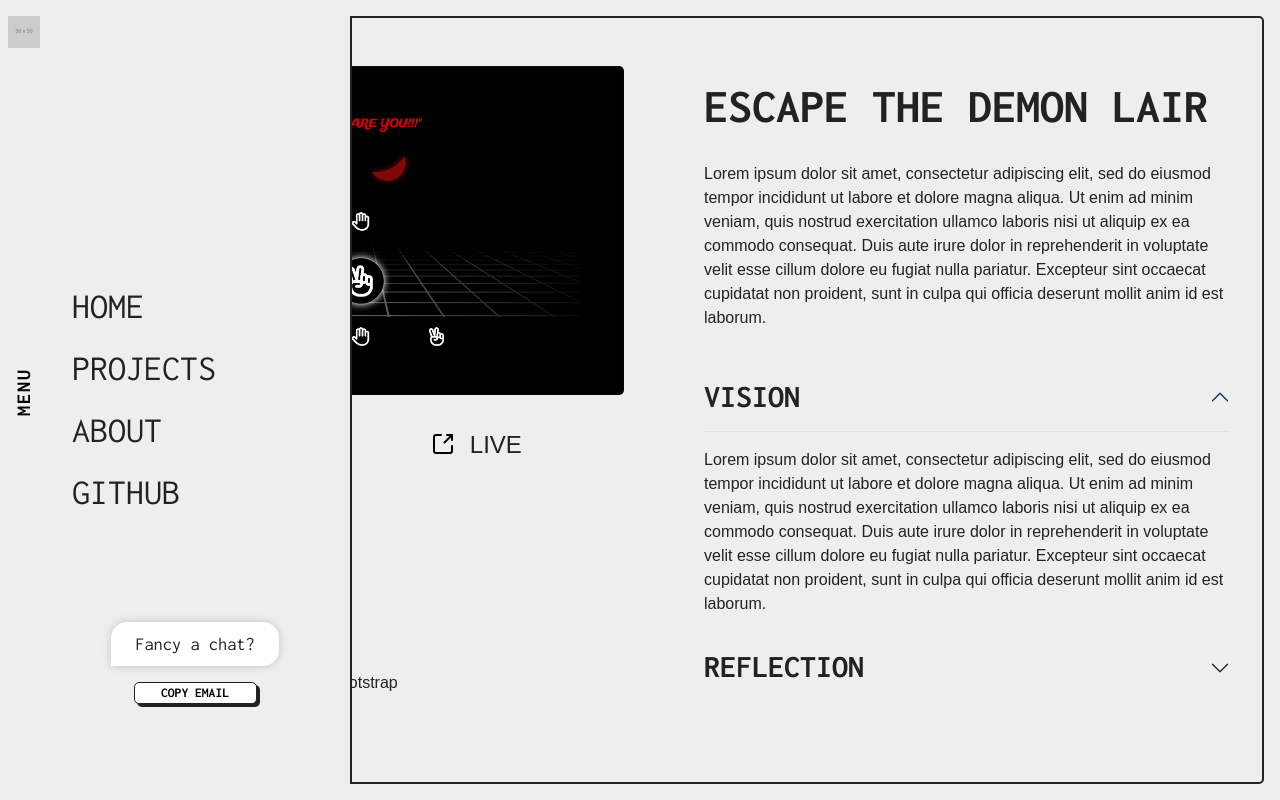
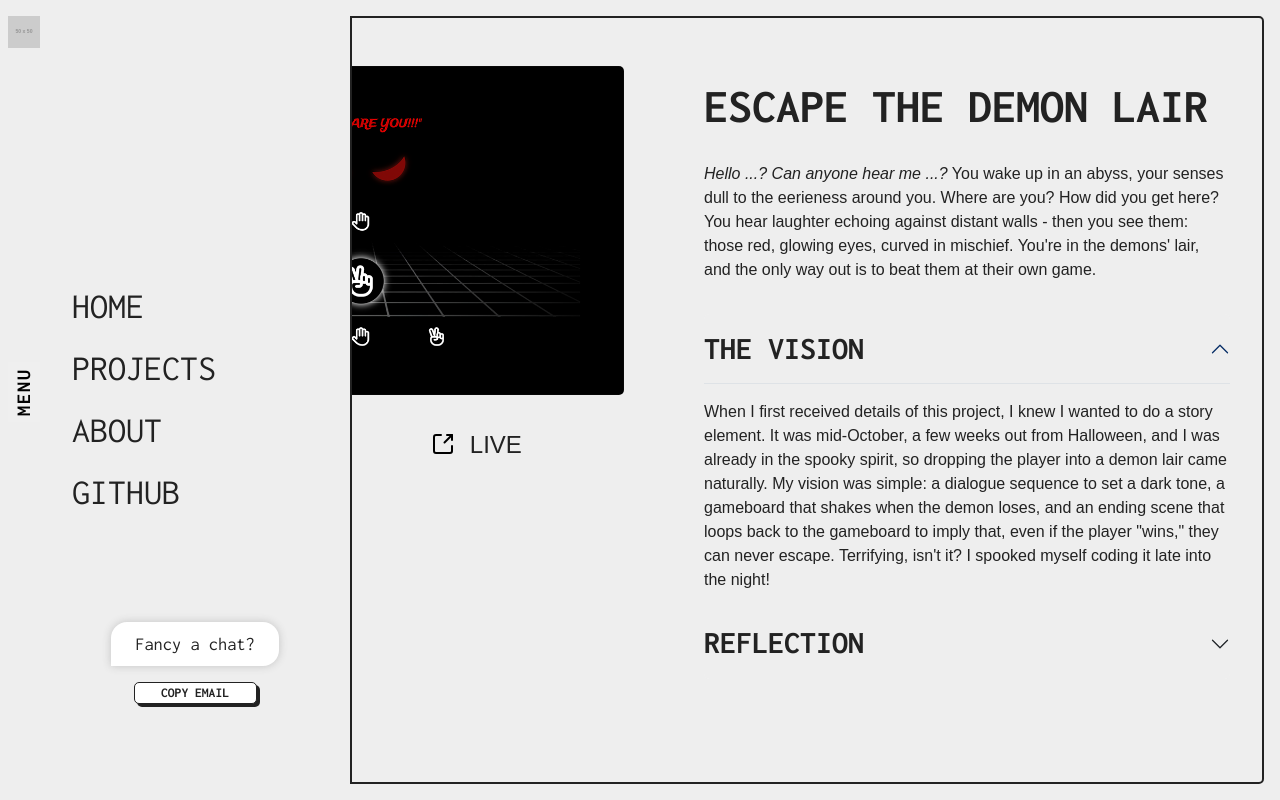
Before and after one commit to atanhq/portfolio-v2, a React (Vite) app: page /escape-the-lair in a window 1280 px wide. Built offline with nearby package versions, Linux system fonts and the light colour scheme; a web font is replaced by a local one.

Commit message:
link hovers and escape content

```diff
--- a/src/components/Notification.jsx
+++ b/src/components/Notification.jsx
@@ -22,7 +22,7 @@ const Notification = () => {
               <Toast.Body>Hey there! Thanks for stopping by. Fancy a chat? :)
                 <div className="notification">
                   <CopyEmail />
-                  <button className="cta"><HashLink smooth to="/#projects">View Projects</HashLink></button>
+                  <HashLink smooth to="/#projects" className="cta">View Projects</HashLink>
                 </div>
               </Toast.Body>
             </Toast>
--- a/src/pages/PageAbout.jsx
+++ b/src/pages/PageAbout.jsx
@@ -77,7 +77,7 @@ return (
 								</Accordion.Item>
 
 								<Accordion.Item eventKey="2">
-									<Accordion.Header>Any recs for foodie spots?</Accordion.Header>
+									<Accordion.Header>Recs for foodie spots?</Accordion.Header>
 									<Accordion.Body>
 										<p><strong>Canffle</strong> if you love a good brunch. <strong>East is East</strong> for an amazing dining experience. <strong>La Taqueria</strong> for their nachos. <strong>Paragon</strong> is known for their matcha, but don't sleep on their mango hojicha. And <strong>Just Pizza</strong> - give their adventurous ones a try!</p>
 									</Accordion.Body>
--- a/src/pages/PageHome.jsx
+++ b/src/pages/PageHome.jsx
@@ -30,8 +30,8 @@ function PageHome(){
 				<section className="home-landing">
 					<div className="home-tagline">
 						<span>Nana</span>
+						<span>Designer</span>
 						<span>Developer</span>
-						<span>Designer</span>
 					</div>
 					<img src={portrait} alt="portrait" className="home-portrait" />
 				</section>
--- a/src/pages/ProjectEscape.jsx
+++ b/src/pages/ProjectEscape.jsx
@@ -34,23 +34,23 @@ function ProjectEscape(){
 
 						<div className="single-links">
 							<div className="view-link">
-								<a href="/"><img src={github} alt="view github" /> <span>Github</span></a>
+								<a href="https://github.com/atanhq/js-game"><img src={github} alt="view github" /> <span>Github</span></a>
 							</div>
 
 							<div className="view-link">
-								<a href="/"><img src={link} alt="view live" /> <span>Live</span></a>
+								<a href="https://nanatan.com/escape/"><img src={link} alt="view live" /> <span>Live</span></a>
 							</div>
 						</div>
 
 						<div className="single-details">
 							<p className="single-details-label">Role</p>
-							<p>Designer & Developer</p>
+							<p>Developer</p>
 
 							<p className="single-details-label">Tools Used</p>
-							<p>React, Bootstrap, Photoshop, XD</p>
+							<p>Javascript, Illustrator</p>
 
 							<p className="single-details-label">Skills Gained</p>
-							<p>API integration, React Redux, Bootstrap</p>
+							<p>Javascript, CSS animations</p>
 						</div>
 					</div>
 
@@ -58,34 +58,26 @@ function ProjectEscape(){
 						<h1>Escape the Demon Lair</h1>
 
 						<div className="single-blurb">
-							<p>Lorem ipsum dolor sit amet, consectetur adipiscing elit, sed do eiusmod tempor incididunt ut labore et dolore magna aliqua. Ut enim ad minim veniam, quis nostrud exercitation ullamco laboris nisi ut aliquip ex ea commodo consequat. Duis aute irure dolor in reprehenderit in voluptate velit esse cillum dolore eu fugiat nulla pariatur. Excepteur sint occaecat cupidatat non proident, sunt in culpa qui officia deserunt mollit anim id est laborum.</p>
+							<p>
+								<em>Hello ...? Can anyone hear me ...?</em> You wake up in an abyss, your senses dull to the eerieness around you. Where are you? How did you get here? You hear laughter echoing against distant walls - then you see them: those red, glowing eyes, curved in mischief. You're in the demons' lair, and the only way out is to beat them at their own game.
+							</p>
 						</div>
 
 						<div className="single-accordion">
 							<Accordion defaultActiveKey="0">
 								<Accordion.Item eventKey="0">
-									<Accordion.Header><h2>Vision</h2></Accordion.Header>
+									<Accordion.Header><h2>The Vision</h2></Accordion.Header>
 										<Accordion.Body>
-											Lorem ipsum dolor sit amet, consectetur adipiscing elit, sed do
-											eiusmod tempor incididunt ut labore et dolore magna aliqua. Ut enim ad
-											minim veniam, quis nostrud exercitation ullamco laboris nisi ut
-											aliquip ex ea commodo consequat. Duis aute irure dolor in
-											reprehenderit in voluptate velit esse cillum dolore eu fugiat nulla
-											pariatur. Excepteur sint occaecat cupidatat non proident, sunt in
-											culpa qui officia deserunt mollit anim id est laborum.
+											When I first received details of this project, I knew I wanted to do a story element. It was mid-October, a few weeks out from Halloween, and I was already in the spooky spirit, so dropping the player into a demon lair came naturally. My vision was simple: a dialogue sequence to set a dark tone, a gameboard that shakes when the demon loses, and an ending scene that loops back to the gameboard to imply that, even if the player "wins," they can never escape. Terrifying, isn't it? I spooked myself coding it late into the night!
 										</Accordion.Body>
 								</Accordion.Item>
 
 								<Accordion.Item eventKey="1">
 									<Accordion.Header><h2>Reflection</h2></Accordion.Header>
 										<Accordion.Body>
-											Lorem ipsum dolor sit amet, consectetur adipiscing elit, sed do
-											eiusmod tempor incididunt ut labore et dolore magna aliqua. Ut enim ad
-											minim veniam, quis nostrud exercitation ullamco laboris nisi ut
-											aliquip ex ea commodo consequat. Duis aute irure dolor in
-											reprehenderit in voluptate velit esse cillum dolore eu fugiat nulla
-											pariatur. Excepteur sint occaecat cupidatat non proident, sunt in
-											culpa qui officia deserunt mollit anim id est laborum.
+											<p><em>Escape the Demon Lair</em> was my first ever "coding project." I'd dabbled with HTML and CSS before, but when it came to programming languages, I knew next to nothing. It was difficult to wrap my head around loops and if-else statements - but I had a vision, and I wanted to make it real. Developing this game led me to learn those core concepts and solidify a foundation that I could later build up from.</p>
+											<br />
+											<p>While the player's enemy was the demons I'd created, my enemy was the conditionals. Every time a hand is played, the demon's eyes, dialogue, and health bar changes. I initially tried to include it within the if-else statement that determines whether the demon wins, loses, or draws, but the statement quickly became too convulted and nested. My solution was to separate each result into its own function, which I could then call when a condition was met.</p>
 										</Accordion.Body>
 								</Accordion.Item>
 							</Accordion>
--- a/src/styles/base/_settings.scss
+++ b/src/styles/base/_settings.scss
@@ -1,6 +1,7 @@
 // colours
 $light: #eeeeee;
 $dark: #222222;
+$accent: #ff0077;
 
 // typography
 $primary: 'Inconsolata', monospace;
--- a/src/styles/components/_notification.scss
+++ b/src/styles/components/_notification.scss
@@ -28,7 +28,7 @@
 }
 
 .toast-slide {
-	animation: slideDown 0.5s ease 1.5s;
+	animation: slideDown 0.5s ease 1s;
 	animation-fill-mode: both;
 }
 
--- a/src/styles/components/_projects-all.scss
+++ b/src/styles/components/_projects-all.scss
@@ -84,7 +84,7 @@
 		content: '';
     width: 100%;
     height: 0%;
-    background: #ff0077;
+    background: $accent;
     position: absolute;
     opacity: 0;
     top: 0;
--- a/src/styles/utilities/_mixins.scss
+++ b/src/styles/utilities/_mixins.scss
@@ -10,10 +10,14 @@
   text-transform: uppercase;
   text-align: center;
   background-color: #fff;
+  color: $dark;
+  text-decoration: none;
+  transition: 0.3s ease-in-out;
 
-  a {
-    text-decoration: none;
-    color: $dark;
+  &:hover {
+    border: 1px solid $accent;
+    box-shadow: 3px 3px $accent;
+    color: $accent;
   }
 }
 
```
